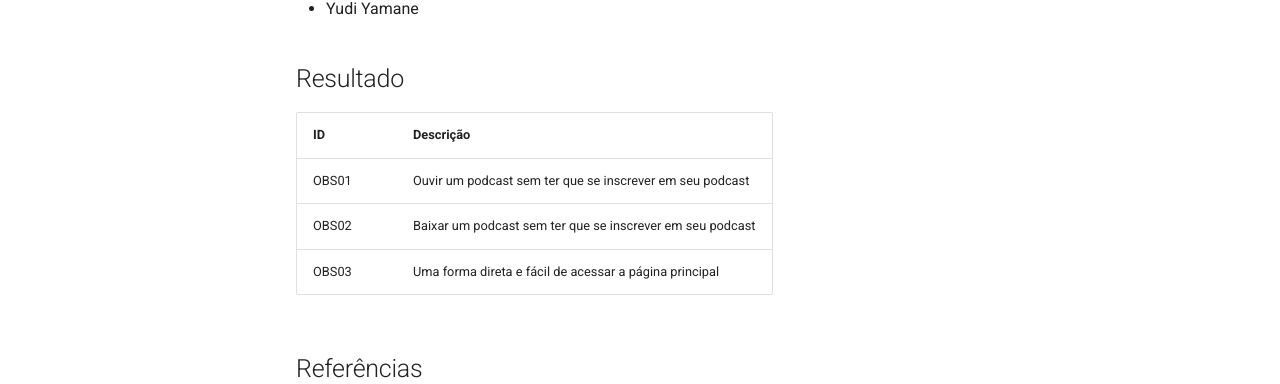
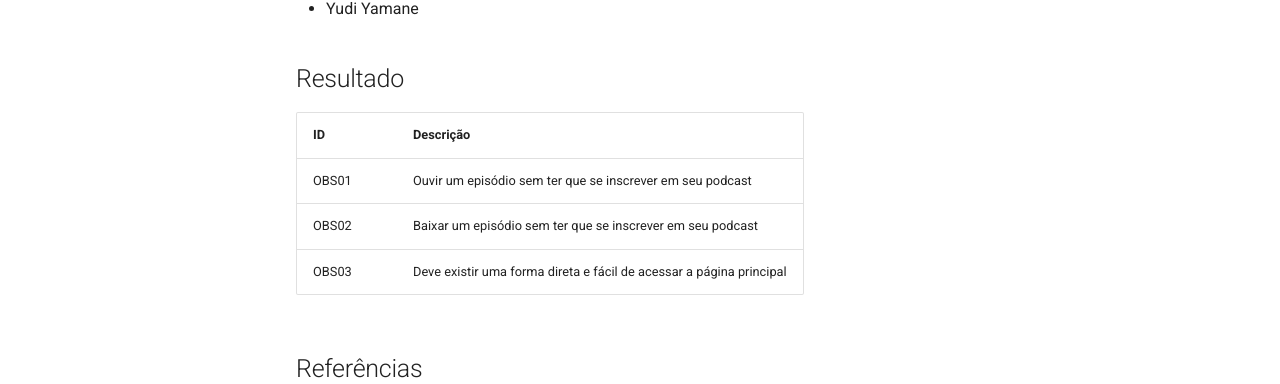
Before and after one commit to Requisitos-de-Software/2021.2-AntennaPod, an MkDocs documentation site: the page built from docs/elicitacao/observacao.md, in a window 1280 px wide and 1285 px high. Shown: the part 764-1148 px from the top of the window. Built offline with MkDocs 1.6.1 and Material for MkDocs 9.7.7, drawn with Linux system fonts in a browser that asks for light colours; comment, search, counter and statistics services are not loaded.

Commit message:
trocado podcast por episodio

```diff
--- a/docs/elicitacao/observacao.md
+++ b/docs/elicitacao/observacao.md
@@ -27,9 +27,9 @@ procurar um podcast etc.
 
 | ID    | Descrição                                                          |
 |-------|--------------------------------------------------------------------|
-| OBS01 | Ouvir um podcast sem ter que se inscrever em seu podcast           |
-| OBS02 | Baixar um podcast sem ter que se inscrever em seu podcast          |
-| OBS03 | Uma forma direta e fácil de acessar a página principal             |
+| OBS01 | Ouvir um episódio sem ter que se inscrever em seu podcast           |
+| OBS02 | Baixar um episódio sem ter que se inscrever em seu podcast          |
+| OBS03 | Deve existir uma forma direta e fácil de acessar a página principal             |
 
 
 ## Referências
```
